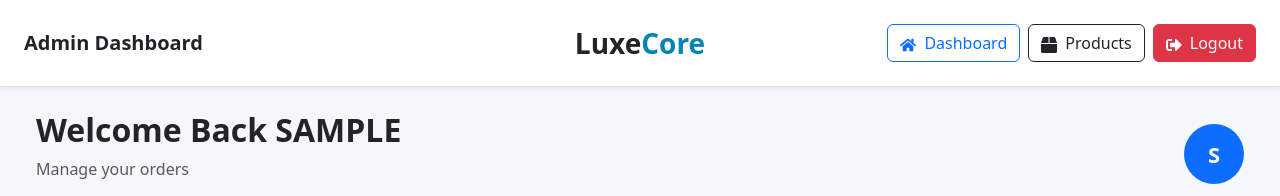
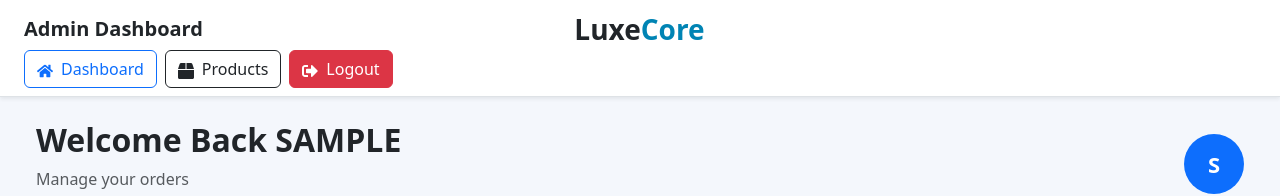
Before and after one commit to singhbharat7889-dot/LUXECORE, a React (Vite) app in the folder Frontend/: page /AdminDashboard in a window 1280 px wide. Shown: the top 196 px of the page. Built offline with nearby package versions, Linux system fonts and the light colour scheme; no server answers; sample sign-in values are in the browser's storage.

Commit message:
Updated admindashboard

```diff
--- a/Frontend/src/Admin/AdminNavbar.jsx
+++ b/Frontend/src/Admin/AdminNavbar.jsx
@@ -11,21 +11,24 @@ function AdminNavbar() {
   };
 
   return (
-    <nav className="navbar bg-white border-bottom sticky-top shadow-sm">
-      <div className="container-fluid px-4" style={{ height: "70px" }}>
+    <nav className="navbar bg-white border-bottom sticky-top shadow-sm py-2">
+      <div className="container-fluid d-flex flex-column flex-md-row align-items-center px-3 px-md-4">
 
-        {/* Left Side */}
+        {/* Top Row */}
+        <div className="w-100 d-flex justify-content-between align-items-center position-relative">
+
+          {/* Left Side - Hide on Mobile */}
           <div
-          className="fw-semibold fs-5"
+            className="fw-semibold fs-5 d-none d-md-block"
             style={{ cursor: "pointer" }}
             onClick={() => navigate("/AdminDashboard")}
           >
             Admin Dashboard
           </div>
 
-        {/* Center Logo */}
+          {/* Logo */}
           <div
-          className="position-absolute start-50 translate-middle-x fw-bold fs-3"
+            className="mx-auto fw-bold fs-3"
             style={{
               cursor: "pointer",
               userSelect: "none",
@@ -35,8 +38,12 @@ function AdminNavbar() {
             Luxe<span style={{ color: "#0084b4" }}>Core</span>
           </div>
 
-        {/* Right Side */}
-        <div className="d-flex align-items-center gap-2">
+          {/* Spacer for desktop alignment */}
+          <div className="d-none d-md-block" style={{ width: "180px" }} />
+        </div>
+
+        {/* Buttons */}
+        <div className="d-flex flex-wrap justify-content-center gap-2 mt-3 mt-md-0">
           <button
             className="btn btn-outline-primary"
             onClick={() => navigate("/AdminDashboard")}
@@ -61,6 +68,7 @@ function AdminNavbar() {
             Logout
           </button>
         </div>
+
       </div>
     </nav>
   );
```
Lines whose indentation alone changed are shown as unchanged.
